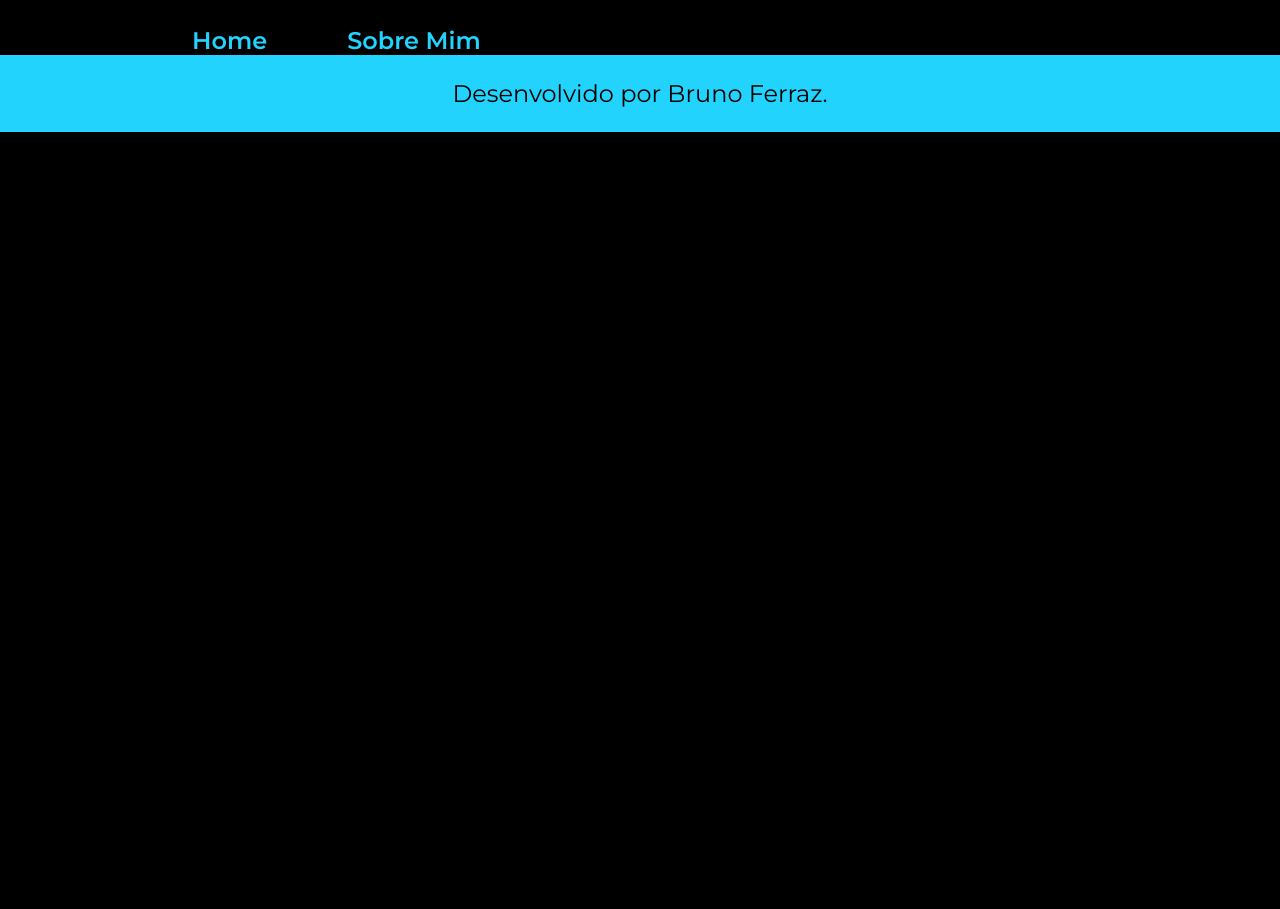
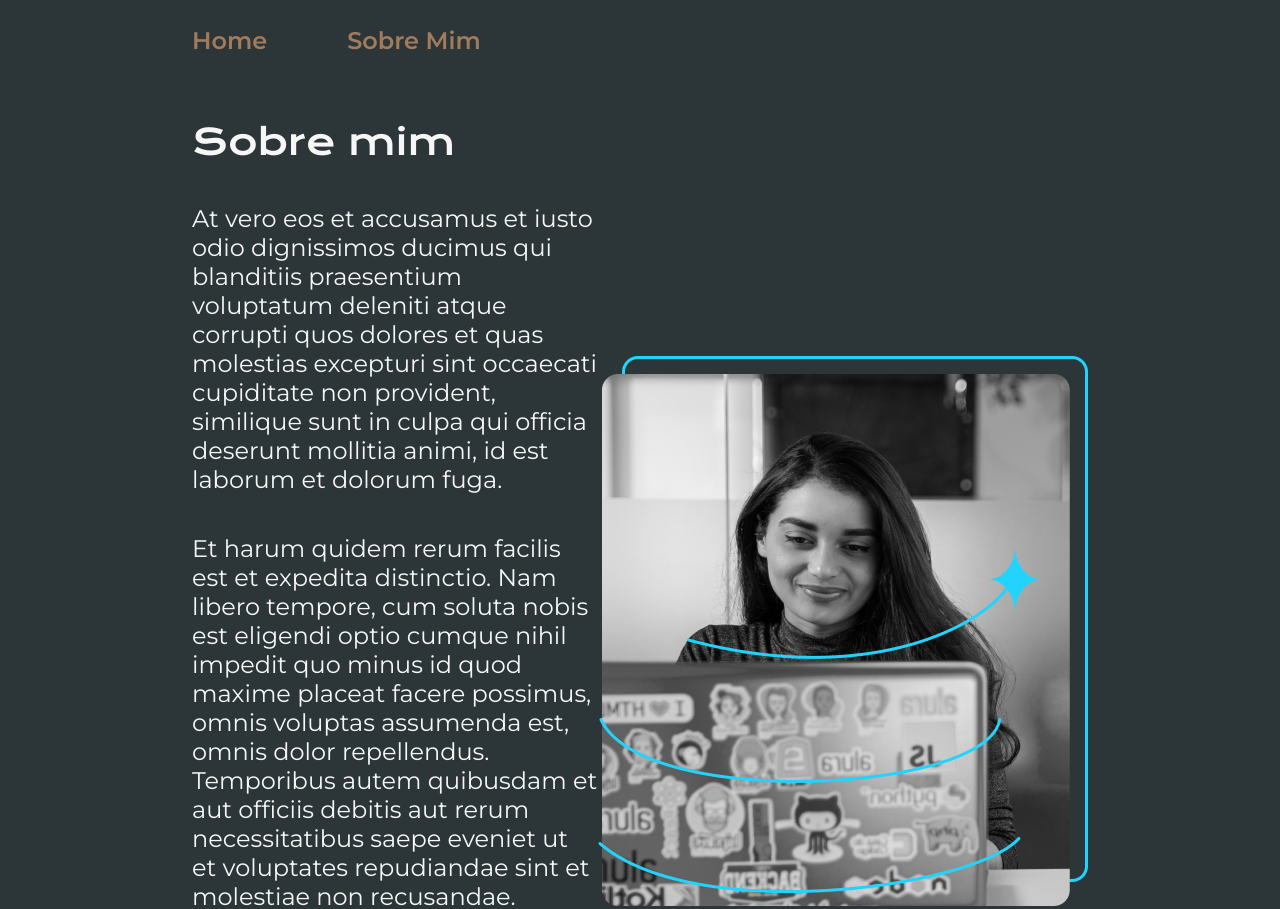
Before and after one commit to FerrazBruno/formacao-html-css, a plain HTML site: page portifolio-html-css/about.html in a window 1280 px wide. Shown: the top 909 px of the page. Before the commit the page ends 800 px from the top, so only its background shows below. Drawn offline with nearby package versions, Linux system fonts and the light colour scheme.

Commit message:
05. Aplicando variáveis CSS

```diff
--- a/portifolio-html-css/about.html
+++ b/portifolio-html-css/about.html
@@ -13,7 +13,14 @@
             <a class="cabecalho__menu__link" href="about.html">Sobre Mim</a>
         </nav>
     </header>
-    <main></main>
+    <main class="apresentacao">
+        <section class="apresentacao__conteudo">
+            <h1 class="apresentacao__conteudo__titulo">Sobre mim</h1>
+            <p class="apresentacao__conteudo__texto">At vero eos et accusamus et iusto odio dignissimos ducimus qui blanditiis praesentium voluptatum deleniti atque corrupti quos dolores et quas molestias excepturi sint occaecati cupiditate non provident, similique sunt in culpa qui officia deserunt mollitia animi, id est laborum et dolorum fuga.</p>
+            <p class="apresentacao__conteudo__texto">Et harum quidem rerum facilis est et expedita distinctio. Nam libero tempore, cum soluta nobis est eligendi optio cumque nihil impedit quo minus id quod maxime placeat facere possimus, omnis voluptas assumenda est, omnis dolor repellendus. Temporibus autem quibusdam et aut officiis debitis aut rerum necessitatibus saepe eveniet ut et voluptates repudiandae sint et molestiae non recusandae. Itaque earum rerum hic tenetur a sapiente delectus, ut aut reiciendis voluptatibus maiores alias consequatur aut perferendis doloribus asperiores ipsum delis forum birol parela maxime infena. Excepteur sint occaecat cupidatat non.</p>
+        </section>
+        <img src="./assets/imagem.png" alt="Foto da Joana Santos programando">
+    </main>
     <footer class="rodape">
         Desenvolvido por Bruno Ferraz.
     </footer>
--- a/portifolio-html-css/styles/style.css
+++ b/portifolio-html-css/styles/style.css
@@ -1,4 +1,13 @@
 @import url('https://fonts.googleapis.com/css2?family=Krona+One&family=Montserrat:ital,wght@0,100..900;1,100..900&display=swap');
+
+:root {
+    --cor-primaria: #2C3639;
+    --cor-secundaria: #F6F6F6;
+    --cor-terciaria: #A27B5C;
+    --cor-hover: #3F4E4F;
+    --font-primaria: "Krona One", serif;
+    --font-secundaria: "Montserrat", sans-serif;
+}
 
 * {
     margin: 0;
@@ -6,10 +15,9 @@
 }
 
 body {
-    /* height: 100vh; */
     box-sizing: border-box;
-    background-color: #000000;
-    color: #F6F6F6;
+    background-color: var(--cor-primaria);
+    color: var(--cor-secundaria);
 }
 
 
@@ -24,15 +32,15 @@ body {
 }
 
 .cabecalho__menu__link {
-    font-family: "Montserrat", sans-serif;
+    font-family: var(--font-secundaria);
     font-size: 24px;
     font-weight: 600;
-    color: #22D4FD;
+    color: var(--cor-terciaria);
     text-decoration: none;
 }
 
 .cabecalho__menu__link:hover {
-    color: #007bff;
+    color: var(--cor-hover);
 }
 
 .apresentacao {
@@ -50,18 +58,18 @@ body {
 }
 
 .apresentacao__conteudo__titulo {
-    font-family: "Krona One", serif;
+    font-family: var(--font-primaria);
     font-weight: 400;
     font-style: normal;
     font-size: 36px;
 }
 
 .titulo-destaque {
-    color: #22D4FD;
+    color: var(--cor-terciaria);
 }
 
 .apresentacao__conteudo__texto {
-    font-family: "Montserrat", sans-serif;
+    font-family: var(--font-secundaria);
     font-size: 24px;
 }
 
@@ -74,13 +82,12 @@ body {
 }
 
 .apresentacao__links__subtitulo {
-    font-family: "Krona One", serif;
+    font-family: var(--font-primaria);
     font-weight: 400;
     font-size: 24px;
 }
 
 .apresentacao__links__link {
-    /* background-color: #22D4FD; */
     display: flex;
     justify-content: center;
     gap: 16px;
@@ -90,21 +97,21 @@ body {
     font-size: 24px;
     padding: 21.5px 0;
     text-decoration: none;
-    color: #F6F6F6;
-    font-family: "Montserrat", sans-serif;
+    color: var(--cor-secundaria);
+    font-family: var(--font-secundaria);
     font-weight: 600;
-    border: 2px solid #22D4FD;
+    border: 2px solid var(--cor-terciaria);
 }
 
 .apresentacao__links__link:hover {
-    background-color: #272727;
+    background-color: var(--cor-hover);
     cursor: pointer;
 }
 
 .rodape {
-    background-color: #22D4FD;
-    color: #000000;
-    font-family: "Montserrat", sans-serif;
+    background-color: var(--cor-terciaria);
+    color: var(--cor-primaria);
+    font-family: var(--font-secundaria);
     font-size: 24px;
     font-weight: 400;
     text-align: center;
```
